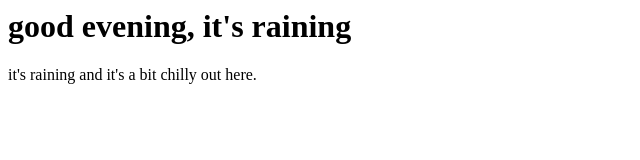
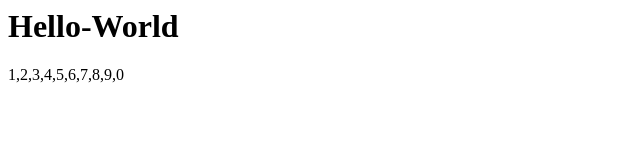
Before and after one commit to Kgosim0re/good-day-everyone, a plain HTML site: page index.html in a window 1280 px wide. Shown: the whole page, without its empty margins (0-640 px from the left). Drawn offline with Linux system fonts and the light colour scheme.

Commit message:
update index.html

```diff
--- a/index.html
+++ b/index.html
@@ -1,3 +1,3 @@
-<h1>good evening, it's raining</h1>
+<h1>Hello-World</h1>
 
-  <P>it's raining and it's a bit chilly out here.</P>
+  <P>1,2,3,4,5,6,7,8,9,0</P>
```
